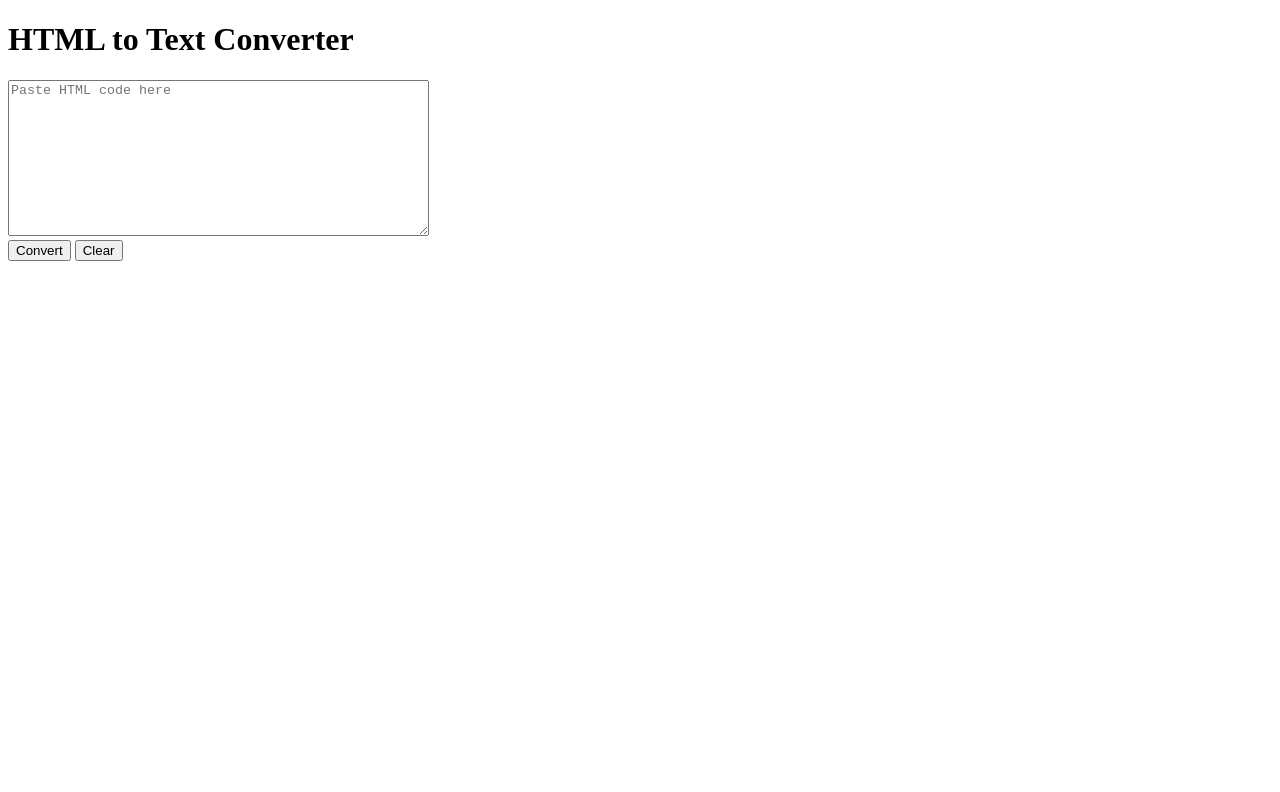
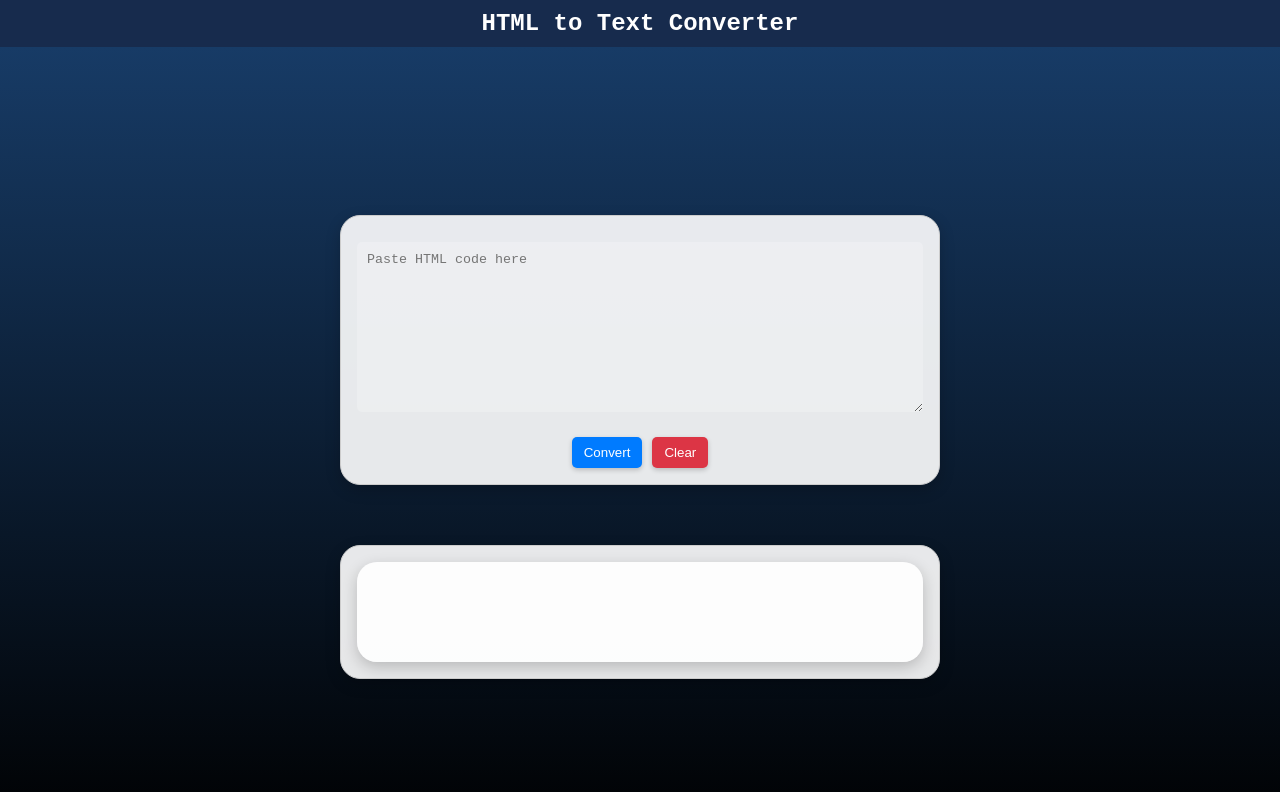
Before and after one commit to Deerah1234/HTMLToText, a plain HTML site: page index.html in a window 1280 px wide. Drawn offline with Linux system fonts and the light colour scheme.

```diff
--- a/app.js
+++ b/app.js
@@ -1,42 +1,12 @@
-const express = require("express");
-const shortid = require("shortid");
+function convertToText() {
+    const htmlInput = document.getElementById("htmlInput").value;
+    const textOutput = document.getElementById("textOutput");
+    textOutput.innerHTML = htmlInput;
+}
 
-const app = express();
-app.use(express.urlencoded({ extended: true }));
-app.use(express.json());
-
-// In-memory data store to store the converted HTML and short links
-const htmlData = {};
-
-app.get("/", (req, res) => {
-    res.sendFile(__dirname + "/index.html");
-});
-
-app.post("/convert", (req, res) => {
-    const htmlInput = req.body.html_content;
-    const shortLink = shortid.generate();
-
-    // Store the HTML content and its short link in the data store
-    htmlData[shortLink] = htmlInput;
-
-    // Return the short link as JSON response
-    res.json({ short_link: shortLink });
-});
-
-app.get("/:shortLink", (req, res) => {
-    const shortLink = req.params.shortLink;
-    const convertedHtml = htmlData[shortLink];
-
-    if (convertedHtml) {
-        // Send the converted HTML content as the response
-        res.send(convertedHtml);
-    } else {
-        // Short link not found, return a 404 error
-        res.sendStatus(404);
-    }
-});
-
-const port = 3000;
-app.listen(port, () => {
-    console.log(`Server is running on http://localhost:${port}`);
-});
+function resetInput() {
+    const htmlInput = document.getElementById("htmlInput");
+    const textOutput = document.getElementById("textOutput");
+    htmlInput.value = "";
+    textOutput.innerHTML = "";
+}
--- a/index.html
+++ b/index.html
@@ -1,77 +1,36 @@
-<!DOCTYPE html>
+<!doctype html>
 <html lang="en">
     <head>
         <meta charset="UTF-8" />
         <meta name="viewport" content="width=device-width, initial-scale=1.0" />
         <title>HTML to Text Converter</title>
+        <link rel="stylesheet" href="styles.css" />
     </head>
     <body>
-        <h1>HTML to Text Converter</h1>
-        <textarea
-            id="htmlInput"
-            rows="10"
-            cols="50"
-            placeholder="Paste HTML code here"
-        ></textarea
-        ><br />
-        <button onclick="convertToText()">Convert</button>
-        <button onclick="resetInput()">Clear</button>
-        <div id="markdownOutput"></div>
-        <div id="shortLink"></div>
-        <!-- Display the short link here -->
+        <nav>
+            <h1>HTML to Text Converter</h1>
+        </nav>
+        <main>
+            <div class="box">
+                <textarea
+                    id="htmlInput"
+                    rows="10"
+                    placeholder="Paste HTML code here"
+                ></textarea>
+                <div class="button-container">
+                    <button onclick="convertToText()" class="convert-btn">
+                        Convert
+                    </button>
+                    <button onclick="resetInput()" class="clear-btn">
+                        Clear
+                    </button>
+                </div>
+            </div>
+            <div class="box output-box">
+                <div id="textOutput" class="output"></div>
+            </div>
+        </main>
 
-        <script>
-            function convertToText() {
-                const htmlInput = document.getElementById("htmlInput").value;
-                const markdownOutput =
-                    document.getElementById("markdownOutput");
-                markdownOutput.innerHTML = "";
-
-                // Send the HTML content to the backend
-                fetch("/convert", {
-                    method: "POST",
-                    headers: {
-                        "Content-Type": "application/x-www-form-urlencoded",
-                    },
-                    body: "html_content=" + encodeURIComponent(htmlInput),
-                })
-                    .then((response) => response.json())
-                    .then((data) => {
-                        // Generate the Markdown content with the short link
-                        const markdownContent = htmlToMarkdown(htmlInput);
-
-                        // Display the converted text with preserved color
-                        markdownOutput.innerHTML = markdownContent;
-
-                        // Display the short link for the user to copy
-                        const shortLinkDiv =
-                            document.getElementById("shortLink");
-                        const shortLink =
-                            window.location.href + data.short_link;
-                        shortLinkDiv.innerHTML =
-                            'Short Link: <a href="' +
-                            shortLink +
-                            '" target="_blank">' +
-                            shortLink +
-                            "</a>";
-                    });
-            }
-
-            function htmlToMarkdown(html) {
-                // Replace the HTML tags with Markdown equivalents (You can use a library like turndown.js for more accuracy)
-                let markdown = html;
-                markdown = markdown.replace(/<[^>]+>/g, ""); // Remove all HTML tags
-                return markdown;
-            }
-
-            function resetInput() {
-                const htmlInput = document.getElementById("htmlInput");
-                const markdownOutput =
-                    document.getElementById("markdownOutput");
-                htmlInput.value = "";
-                markdownOutput.innerHTML = "";
-                document.getElementById("shortLink").innerHTML = "";
-            }
-        </script>
+        <script src="app.js"></script>
     </body>
 </html>
--- a/package.json
+++ /dev/null
@@ -1,6 +0,0 @@
-{
-  "dependencies": {
-    "express": "^4.18.2",
-    "shortid": "^2.2.16"
-  }
-}
--- /dev/null
+++ b/styles.css
@@ -0,0 +1,127 @@
+* {
+    margin: 0;
+    padding: 0;
+    box-sizing: border-box;
+}
+
+body {
+    margin: 0;
+    font-family: "Fira Code", monospace;
+    background-color: #f0f0f0;
+}
+
+nav {
+    background-color: #172b4d;
+    color: #fff;
+    text-align: center;
+    padding: 10px 0;
+}
+
+nav h1 {
+    margin: 0;
+}
+
+main {
+    display: flex;
+    flex-direction: column;
+    align-items: center;
+    justify-content: center;
+    min-height: 100vh;
+    background: linear-gradient(180deg, #173b66, #000);
+}
+
+.box {
+    width: 100%;
+    max-width: 600px;
+    margin: 20px;
+    padding: 1rem;
+    border: 1px solid #ccc;
+    border-radius: 20px;
+    background-color: rgba(255, 255, 255, 0.9);
+    box-shadow: 0 5px 15px rgba(0, 0, 0, 0.2);
+}
+
+textarea {
+    width: 100%;
+    resize: vertical;
+    margin: 10px 0;
+    padding: 10px;
+    border: none;
+    border-radius: 5px;
+    background-color: rgba(255, 255, 255, 0.2);
+    color: #000;
+}
+
+.button-container {
+    display: flex;
+    justify-content: center;
+    margin-top: 10px;
+}
+
+button {
+    cursor: pointer;
+    color: #fff;
+    border: none;
+    padding: 8px 12px;
+    border-radius: 5px;
+    box-shadow: 0 2px 5px rgba(0, 0, 0, 0.2);
+    transition: background-color 0.2s ease-in-out;
+}
+
+button:hover {
+    background-color: #007bff;
+}
+
+.convert-btn {
+    background-color: #007bff;
+    margin-right: 10px;
+}
+
+.clear-btn {
+    background-color: #dc3545;
+}
+
+.output-box {
+    margin-top: 40px;
+}
+
+.output {
+    width: 100%;
+    min-height: 100px;
+    padding: 10px;
+    border-radius: 20px;
+    box-shadow: 0 5px 15px rgba(0, 0, 0, 0.2);
+    background-color: rgba(255, 255, 255, 0.9);
+    color: #000;
+}
+
+/* Animations */
+@keyframes fadeIn {
+    from {
+        opacity: 0;
+    }
+    to {
+        opacity: 1;
+    }
+}
+
+@keyframes slideDown {
+    from {
+        transform: translateY(-20px);
+    }
+    to {
+        transform: translateY(0);
+    }
+}
+
+main {
+    animation: fadeIn 1s;
+}
+
+.box,
+.output-box,
+textarea,
+button,
+.output {
+    animation: slideDown 1s;
+}
```
Also changed, not shown: README.md (deleted), 3 other files.
